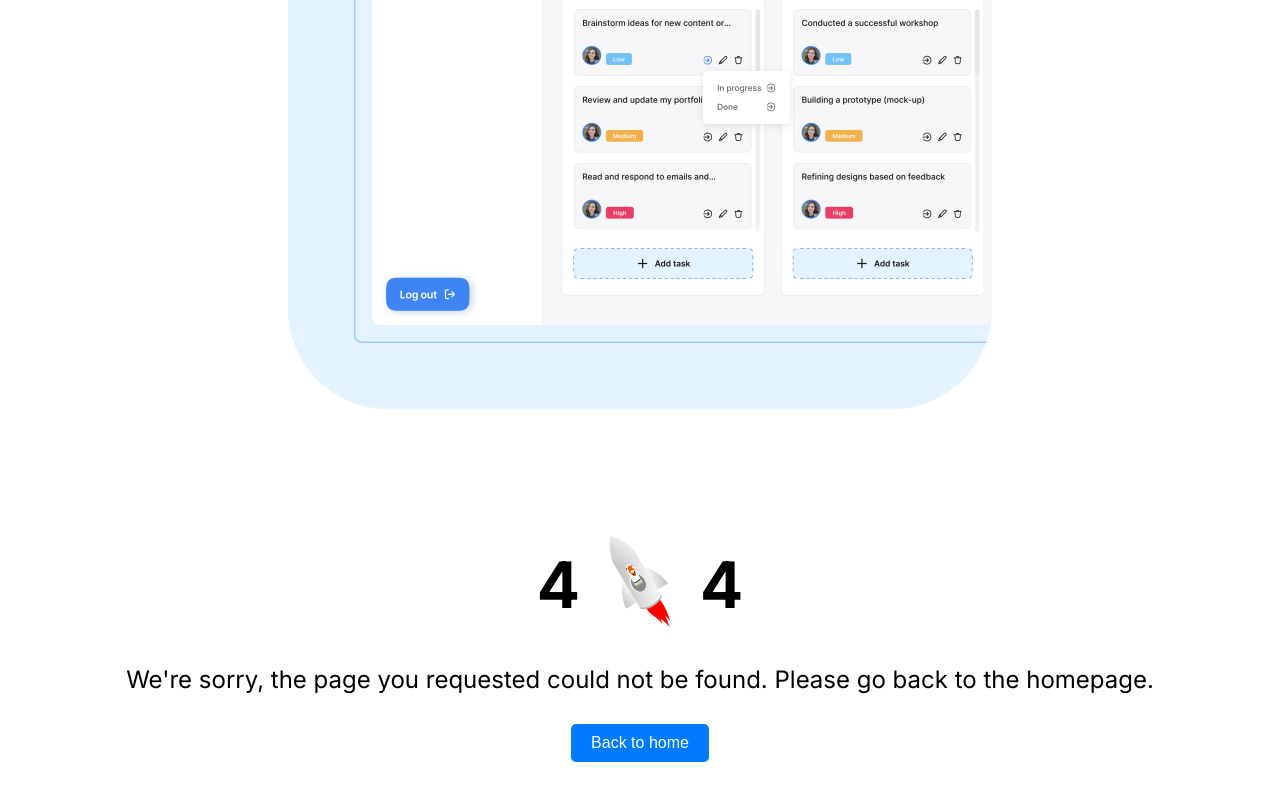
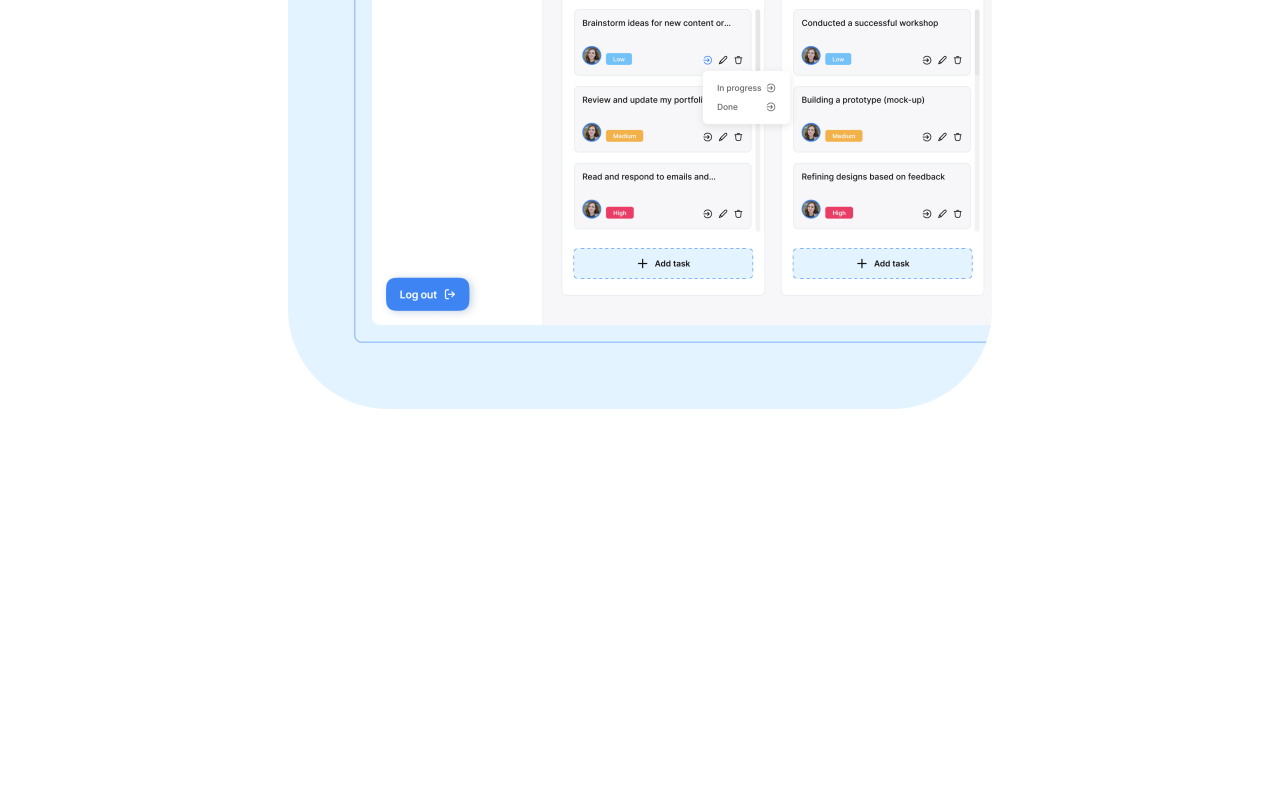
Before and after one commit to 0trava/project-CodeMasters02, a React (Create React App) app: page / in a window 1280 px wide. Shown: the part 4039-4839 px from the top of the page. After the commit the page ends 4512 px from the top, so only its background shows below. Built offline with nearby package versions, Linux system fonts and the light colour scheme.

Commit message:
fix not found page

```diff
--- a/src/components/App.jsx
+++ b/src/components/App.jsx
@@ -11,7 +11,6 @@ export const App = () => {
       <HeaderWork/>
       <AppRoutes />
       {/* <MainPage/> */}
-      <NotFound/>
       </>
   );
 };
```
